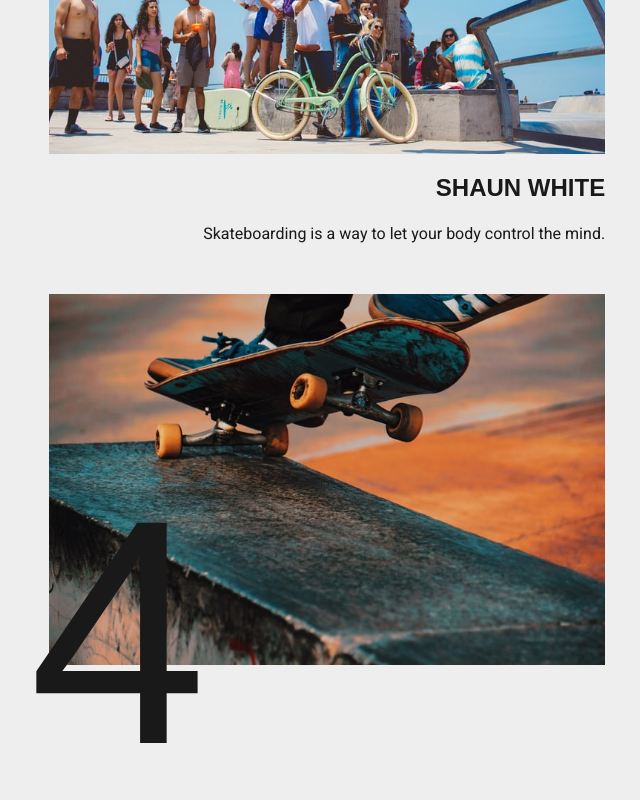
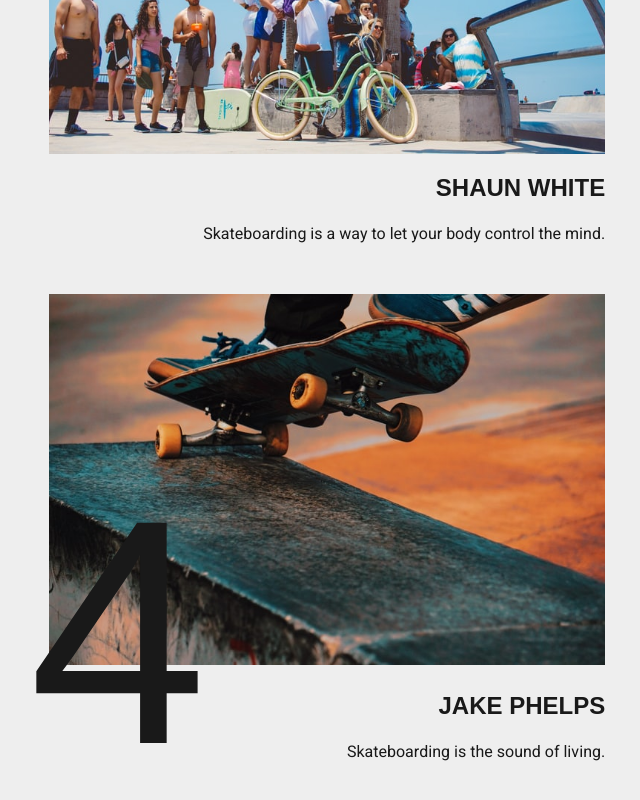
Before and after one commit to chrisclarkedev/Blog-CSS-Grid, a React (Create React App) app: page / in a window 1280 px wide. Shown: the part 1891-2691 px from the top of the page, without its empty margins (91-731 px from the left). Built offline with nearby package versions, Linux system fonts and the light colour scheme.

Commit message:
added text to 4th article

```diff
--- a/src/App.js
+++ b/src/App.js
@@ -39,8 +39,8 @@
           </figure>
           <div class="number-4">4</div>
           <article class="article article-4">
-            {/* <h2>Jake Phelps</h2>
-            <p>Skateboarding is the sound of living.</p> */}
+            <h2>Jake Phelps</h2>
+            <p>Skateboarding is the sound of living.</p>
           </article>
         </div>
       </body>
```
